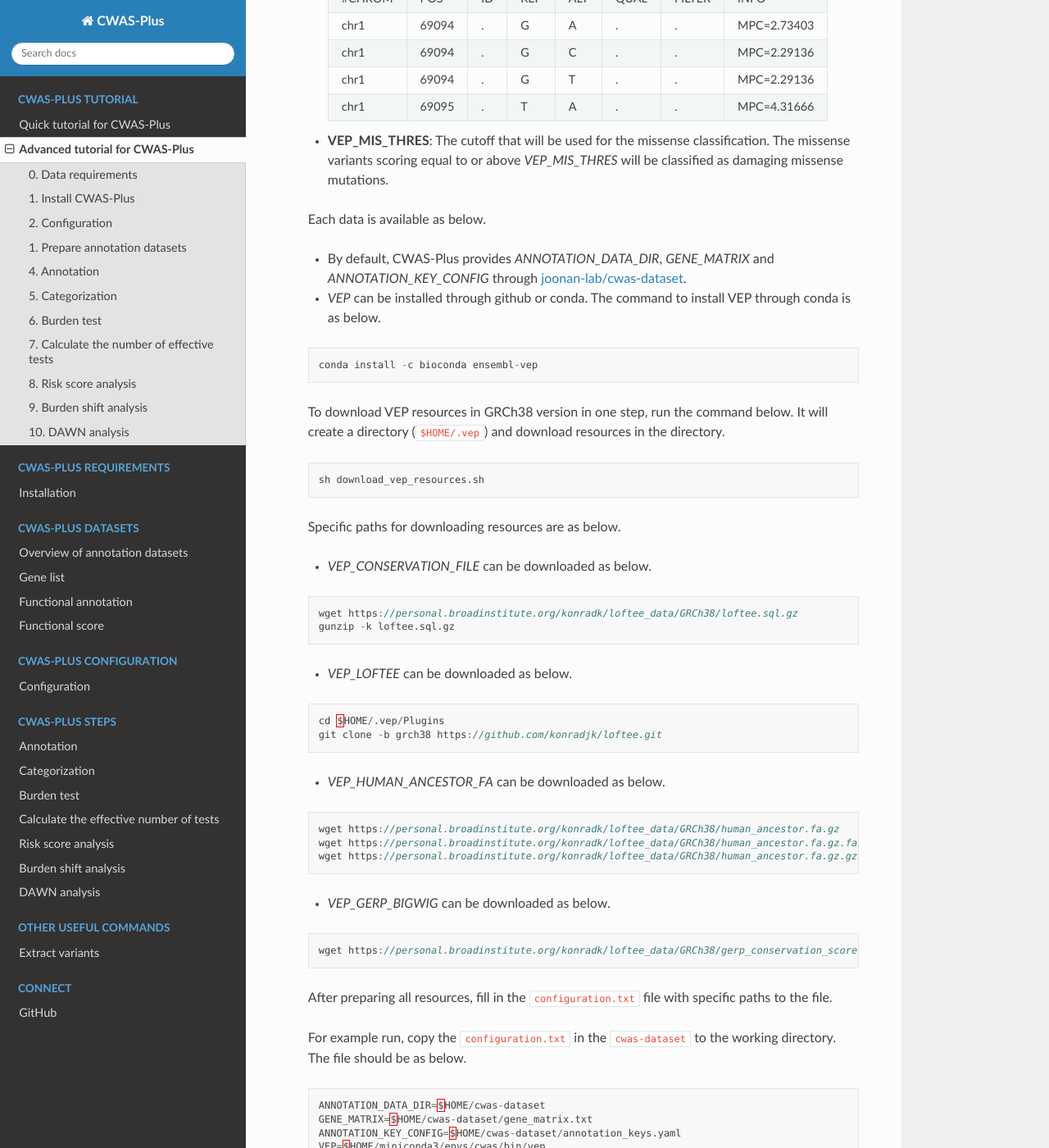
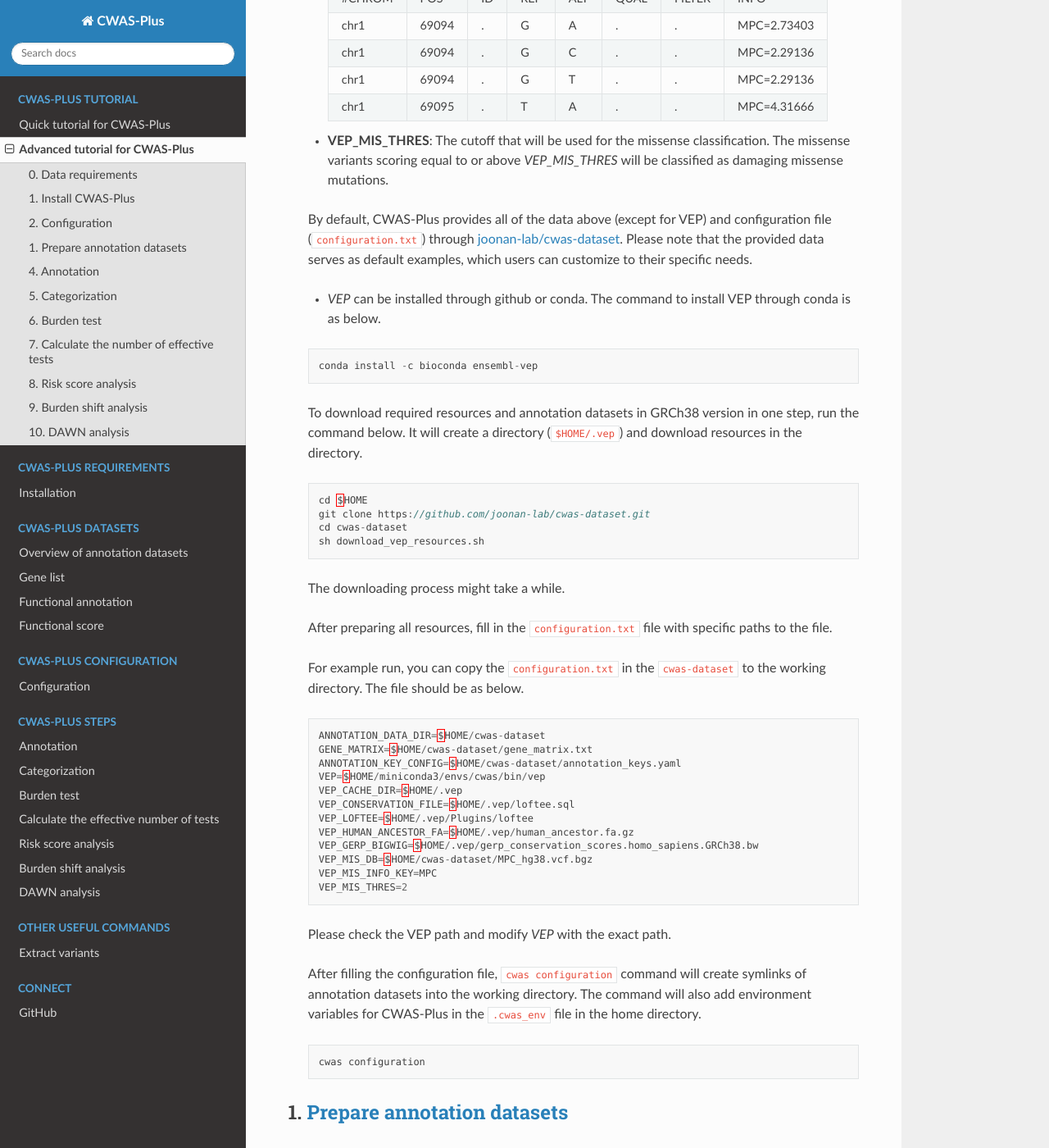
Before and after one commit to joonan-lab/cwas, a Sphinx documentation site: the page built from docs/quickstart/advanced_tutorial.rst, in a window 1280 px wide and 1400 px high, scrolled down 3539 px. Shown: the whole window at 82% size. Built offline with Sphinx 7.4.7 and the Read the Docs theme 2.0.0, drawn with Linux system fonts in a browser that asks for light colours; some of the changed text lies outside the part shown.

Commit message:
Update advanced_tutorial.rst

```diff
--- a/docs/quickstart/advanced_tutorial.rst
+++ b/docs/quickstart/advanced_tutorial.rst
@@ -120,7 +120,7 @@
     ANNOTATION_DATA_DIR=
     GENE_MATRIX=
     ANNOTATION_KEY_CONFIG=
-    VEP=/home/cwas_testing/miniconda3/envs/cwas/bin/vep
+    VEP=/path/to/VEP
     VEP_CACHE_DIR=
     VEP_CONSERVATION_FILE=
     VEP_LOFTEE=
@@ -131,7 +131,7 @@
     VEP_MIS_THRES=
 
 
-  Fill in the file with paths of the required tools and data.
+  The descriptions of each path are as follows.
 
   - **ANNOTATION_DATA_DIR**: This is the path of the directory, which contains annotation datasets, such as bed files.
   - **GENE_MATRIX**: This is the path of the gene matrix, which is a text file. The first column should be gene ID, and the second column should be gene name. The other columns will represent each gene list and show whether each row (=gene) are matched to the gene list or not by a binary code (0, 1). 1 if the gene is matched to a gene list, 0 if not.
@@ -159,9 +159,9 @@
   - **VEP_MIS_THRES**: The cutoff that will be used for the missense classification. The missense variants scoring equal to or above *VEP_MIS_THRES* will be classified as damaging missense mutations.
 
 
-  Each data is available as below.
 
-  - By default, CWAS-Plus provides *ANNOTATION_DATA_DIR*, *GENE_MATRIX* and *ANNOTATION_KEY_CONFIG* through `joonan-lab/cwas-dataset <https://github.com/joonan-lab/cwas-dataset>`_.
+  By default, CWAS-Plus provides all of the data above (except for VEP) and configuration file (``configuration.txt``) through `joonan-lab/cwas-dataset <https://github.com/joonan-lab/cwas-dataset>`_. Please note that the provided data serves as default examples, which users can customize to their specific needs.
+
   - *VEP* can be installed through github or conda. The command to install VEP through conda is as below.
 
   .. code-block:: solidity
@@ -169,47 +169,21 @@
     conda install -c bioconda ensembl-vep
 
 
-  To download VEP resources in GRCh38 version in one step, run the command below. It will create a directory (``$HOME/.vep``) and download resources in the directory.
+  To download required resources and annotation datasets in GRCh38 version in one step, run the command below. It will create a directory (``$HOME/.vep``) and download resources in the directory.
 
   .. code-block:: solidity
 
+    cd $HOME
+    git clone https://github.com/joonan-lab/cwas-dataset.git
+    cd cwas-dataset
     sh download_vep_resources.sh
 
-  Specific paths for downloading resources are as below.
-
-
-  - *VEP_CONSERVATION_FILE* can be downloaded as below.
-
-  .. code-block:: solidity
-
-    wget https://personal.broadinstitute.org/konradk/loftee_data/GRCh38/loftee.sql.gz
-    gunzip -k loftee.sql.gz
-
-  - *VEP_LOFTEE* can be downloaded as below.
-
-  .. code-block:: solidity
-
-    cd $HOME/.vep/Plugins
-    git clone -b grch38 https://github.com/konradjk/loftee.git
-
-  - *VEP_HUMAN_ANCESTOR_FA* can be downloaded as below.
-
-  .. code-block:: solidity
-
-    wget https://personal.broadinstitute.org/konradk/loftee_data/GRCh38/human_ancestor.fa.gz
-    wget https://personal.broadinstitute.org/konradk/loftee_data/GRCh38/human_ancestor.fa.gz.fai
-    wget https://personal.broadinstitute.org/konradk/loftee_data/GRCh38/human_ancestor.fa.gz.gzi
-
-  - *VEP_GERP_BIGWIG* can be downloaded as below.
-
-  .. code-block:: solidity
-
-    wget https://personal.broadinstitute.org/konradk/loftee_data/GRCh38/gerp_conservation_scores.homo_sapiens.GRCh38.bw
+  The downloading process might take a while.
 
 
   After preparing all resources, fill in the ``configuration.txt`` file with specific paths to the file.
 
-  For example run, copy the ``configuration.txt`` in the ``cwas-dataset`` to the working directory. The file should be as below.
+  For example run, you can copy the ``configuration.txt`` in the ``cwas-dataset`` to the working directory. The file should be as below.
 
   .. code-block:: solidity
 
@@ -222,10 +196,11 @@
     VEP_LOFTEE=$HOME/.vep/Plugins/loftee
     VEP_HUMAN_ANCESTOR_FA=$HOME/.vep/human_ancestor.fa.gz
     VEP_GERP_BIGWIG=$HOME/.vep/gerp_conservation_scores.homo_sapiens.GRCh38.bw
-    VEP_MIS_DB=$HOME/.vep/MPC_hg38.vcf.bgz
+    VEP_MIS_DB=$HOME/cwas-dataset/MPC_hg38.vcf.bgz
     VEP_MIS_INFO_KEY=MPC
     VEP_MIS_THRES=2
 
+  Please check the VEP path and modify *VEP* with the exact path.
 
   After filling the configuration file, ``cwas configuration`` command will create symlinks of annotation datasets into the working directory.
   The command will also add environment variables for CWAS-Plus in the ``.cwas_env`` file in the home directory.
```
Also changed, not shown: other parts of docs/quickstart/advanced_tutorial.rst (+2 -0 lines).
